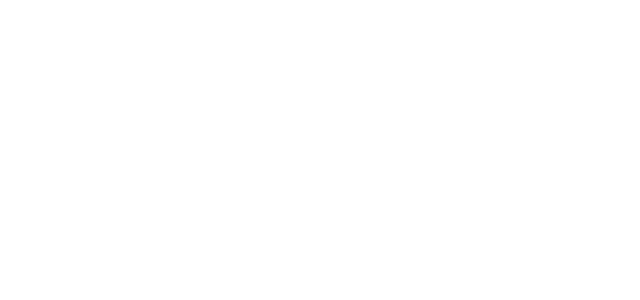
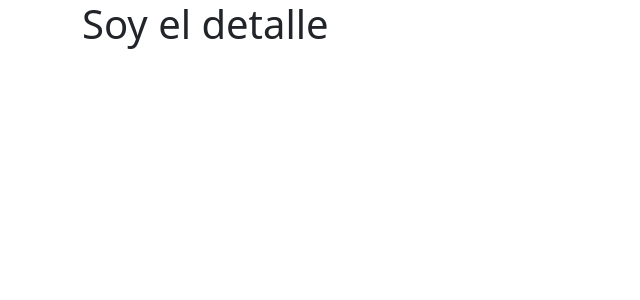
Before and after one commit to Darioalba/rolling-back-clase, a React (Vite) app in the folder front/: page /productos/detalle in a window 1280 px wide. Before the commit this address had no page. Shown: the top 300 px of the page, without its empty margins (0-640 px from the left). Built offline with nearby package versions, Linux system fonts and the light colour scheme.

Commit message:
se revisa el token

```diff
--- /dev/null
+++ b/front/page/ProductosDetalle.jsx
@@ -0,0 +1,10 @@
+function ProductoDetalle() {
+
+  return (
+    <div className="container">
+    <h1>Soy el detalle</h1>
+    </div>
+  );
+}
+
+export default ProductoDetalle;
--- a/front/src/App.jsx
+++ b/front/src/App.jsx
@@ -5,6 +5,7 @@ import Register from "../page/Register"
 import Productos from "../page/Productos"
 import ProductosCreate from "../page/ProductosCreate"
 import ProductoEdit from "../page/ProductosEdit"
+import ProductoDetalle from "../page/ProductosDetalle"
 
 function App() {
   return (
@@ -16,6 +17,7 @@ function App() {
       <Route path="/productos" element={<Productos/>}/>
       <Route path="/productos/create" element={<ProductosCreate/>}/>
       <Route path="/productos/edit/:id" element={<ProductoEdit/>}/>
+      <Route path="/productos/detalle" element={<ProductoDetalle/>}/>
 
     </Routes>
     </BrowserRouter>
```
Also changed, not shown: 1 other file (tests, documents, lock files or other folders).
